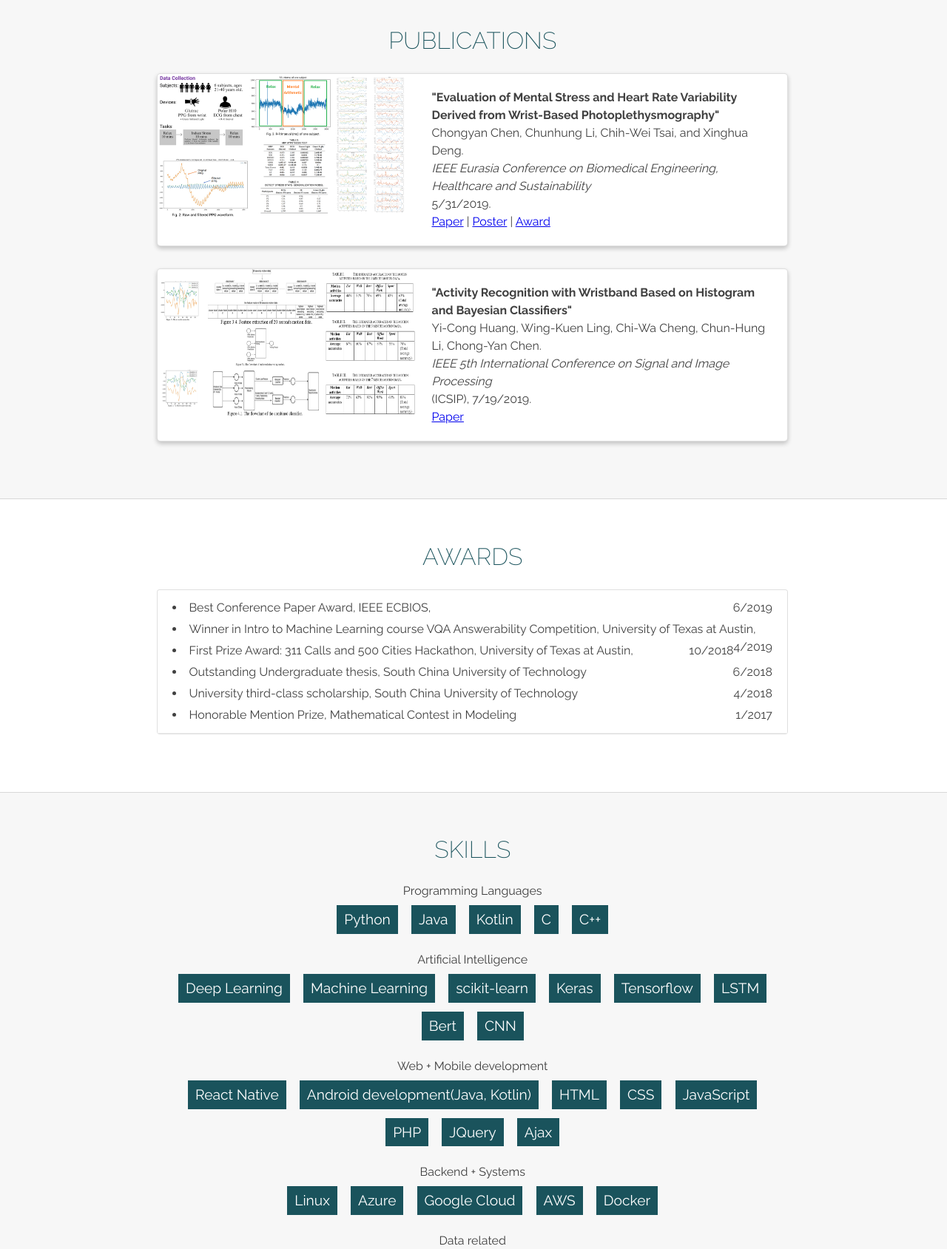
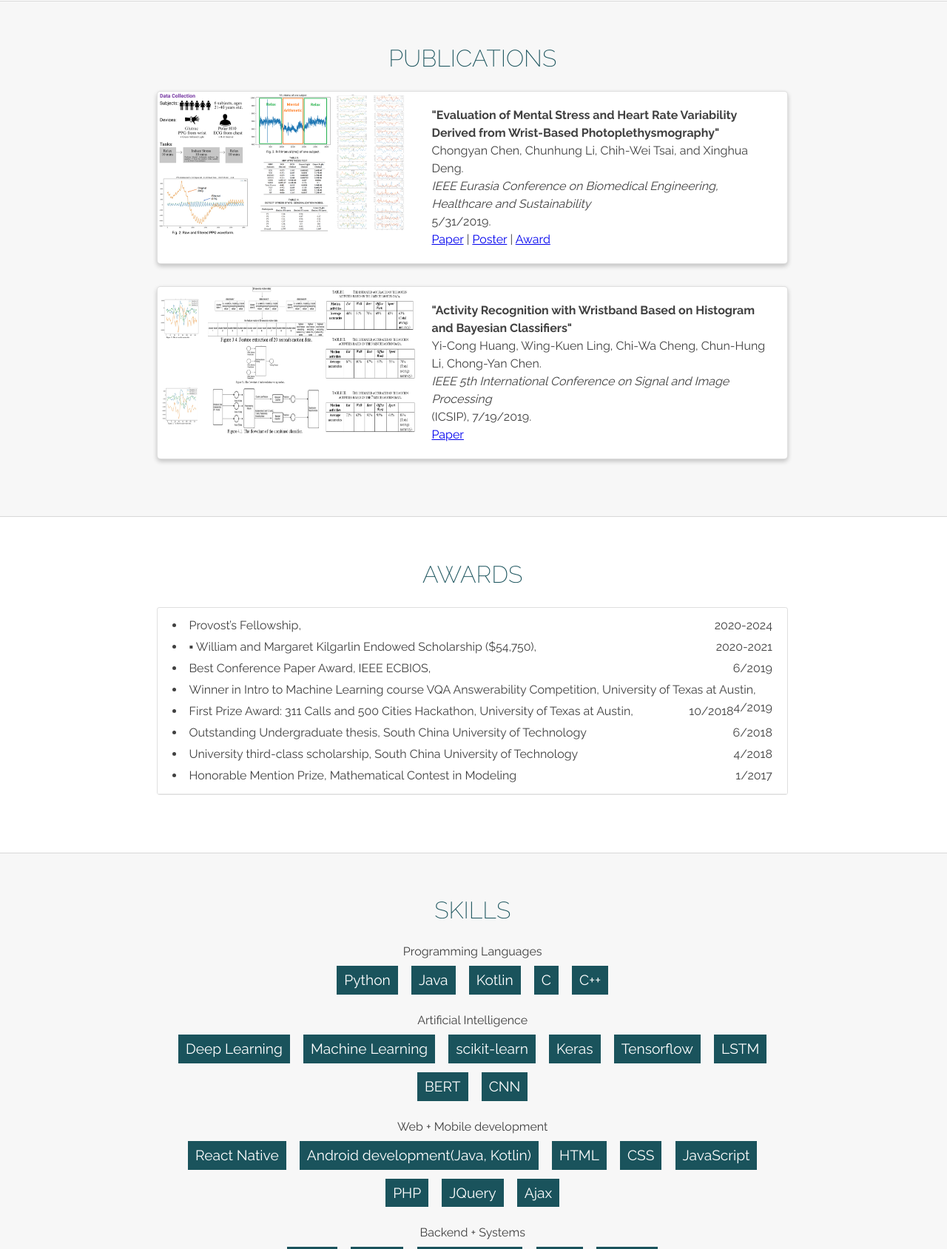
Before and after one commit to CCYChongyanChen/CCYChongyanChen.github.io, a PHP site: page / in a window 1280 px wide. Shown: the part 2121-3810 px from the top of the page at 74% size. Run offline with PHP 8.4, Linux system fonts and the light colour scheme.

Commit message:
update finished- portfolio assignment

```diff
--- a/index.html
+++ b/index.html
@@ -74,7 +74,7 @@
           </div>
           <div class="content-body">
             <p>Hi, I'm a master student at UT, majoring in Information Science. My research interest is HCI, Affective Computing(emotion AI) and Mobile Health. I would like
-              to help people measure, analyze, and improve their long-term mental health.
+              to help people measure, analyze, and improve their long-term mental health. I am skilled in Signal Processing, Data Analysis, Machine Learning, and is learning Deep Learning and Knowledge Graph recently.
               <a href="static/links/Chongyan_Chen_CV.pdf">Here is a link to my resume</a>.
               <br>
               I am self-disciplined and have great determination. Besides, I am creative, good at thinking outside of the box, and identifying potential solutions. I am always eager to learn and open to new things.
@@ -222,6 +222,8 @@
             <!-- Awards 1 -->
             <div class="card">
               <div class="card-header">
+                <li>Provost’s Fellowship, <span class="job-title">2020-2024</span></li>
+                <li>▪ William and Margaret Kilgarlin Endowed Scholarship ($54,750), <span class="job-title">2020-2021</span></li>
                 <li>Best Conference Paper Award, IEEE ECBIOS, <span class="job-title">6/2019</span></li>
                 <li>Winner in Intro to Machine Learning course VQA Answerability Competition, University of Texas at Austin, <span class="job-title">4/2019</span></li>
                 <li>First Prize Award: 311 Calls and 500 Cities Hackathon, University of Texas at Austin,<span class="job-title">10/2018</span></li>
@@ -262,7 +264,7 @@
                 <li class="li-skills">Keras</li>
                 <li class="li-skills">Tensorflow</li>
                 <li class="li-skills">LSTM</li>
-                <li class="li-skills">Bert</li>
+                <li class="li-skills">BERT</li>
                 <li class="li-skills">CNN</li>
             </ul>
             <ul class="ul-skills"> Web + Mobile development
@@ -290,6 +292,10 @@
                 <li class="li-skills"> NoSQL (MongoDB) </li>
                 <li class="li-skills"> Qlik </li>
             </ul>
+            <ul class="ul-skills"> Knowledge Graph
+                    <br>
+                    <li class="li-skills"> Gephi </li>
+                </ul>
             <ul class="ul-skills"> Others
                 <br>
                 <li class="li-skills"> Git </li>
@@ -303,6 +309,31 @@
                 <li class="li-skills"> Sketch </li>
                 <li class="li-skills"> InDesign </li>
                 <li class="li-skills"> Photoshop </li>
+            </ul>
+
+            <ul class="ul-skills"> Human Languages
+                    <br>
+                    <li class="li-skills"> Mandarin </li>
+                    <li class="li-skills"> English </li>
+                    <li class="li-skills"> Cantonese </li>
+            </ul>
+
+            <ul class="ul-skills"> Recently, I am learning the followings...
+                    <br>
+                    <li class="li-skills"> Explainable AI </li>
+                    <li class="li-skills"> Adversarial Attack </li>
+                    <li class="li-skills"> Network Compression </li>
+                    <li class="li-skills"> GAN </li>
+            </ul>
+
+            <ul class="ul-skills"> I plan to learn the followings in 3 months...
+                    <br>
+                    <li class="li-skills"> Transfer Learning</li>
+                    <li class="li-skills"> Auto-encoder</li>
+                    <li class="li-skills"> Meta Learning</li>
+                    <li class="li-skills"> Anomaly Detection</li>
+                    <li class="li-skills"> Life-Long Learning</li>
+                    <li class="li-skills"> Reinforcement Learning</li>
             </ul>
           </div>
         </div>
@@ -382,8 +413,7 @@
                 </div>
                 <div class="project-content">
                   <h4>Knowledge Graph and BioBERT for biomedical research</h4>
-                  <li>Conducted Name Entity Recognition and Relation Extraction on PubMed dataset using BioBERT. </li>
-                  <li>Created 7 drugs-centered knowledge graph using Gephi to analyze COVID-19 dataset.</li>
+                  <li>Conducted Name Entity Recognition and Relation Extraction on PubMed dataset and COVID-19 44K dataset using BioBERT. Created 7 drugs-centered knowledge graph based on PubMed using Gephi to recommend possible drugs for COVID-19. </li>
                  </div>
               </div>
 
@@ -410,7 +440,16 @@
                 <h4>VizWiz Project</h4>
                 <li> Developed the app with speech to text (DeepSpeech) and image quality detection algorithms.</li>
                 <li> Question Answerability: Extracted features for visual question’s answerability using OpenCV and Azure API; extracted text features using NLTK to predict answerability of a visual question.</li>
-                <li> Studying external Knowledge (knowledge base + image search engine) for VQA.</li>
+                <li> Master Thesis: Studying external Knowledge (knowledge base + image search engine) for VQA. The results show that including external knowledge can largely improve the accuracy of VQA and show a possibility of answering “unanswerable” questions (marked unanswerable by crowd workers). </li>
+                <details>
+                    <summary>Click here for more details: </summary>
+                    <ol>The field of computer vision has made significant advances in visual question answering (VQA) and image captioning. and image captioning Theha sophisticatedve proposed lots of fancy models, in use todaywhich works well on simple simple image captioning and VQA tasks but they perform poorly when the task requiresVQA or image captioning needs common sense or external knowledge. Previous research hasve explored Visual Question Answering (VQA) using awith knowledge base and iImage captioning usingwith reverse image search. However, there is a need for studies thatnone have explored the benefits of multi-source external knowledge for real tasks in these two areas and for real task. Besides, to our knowledge, we are the first research propose using image search by text for these two areas.
+                        <br><br>
+                        This thesis compares three kinds of external knowledge: knowledgebase, reverse image search, and search by text and evaluates them on two image captioning datasets: COCO-captions and VizWiz-captions as well as on three visual question answering datasets: VQA v2, VizWiz-VQA, and OK-VQA. The results show that including external knowledge can largely improve the accuracy of VQA. This research confirms that reverse image search is suitable for the image captioning task and suggests to explore knowledge base for image captioning. It also suggests that knowledge base is more suitable for traditional VQA while search by text is more suitable for VizWiz VQA dataset. Besides, the results show a possibility of answering visual questions using low-quality images or even answering “unanswerable” questions by using external knowledge. Our research provides greater understanding for the VizWiz Challenge and reveals a gap between traditional VQA/Image captioning task and real VQA/Image captioning task from the perspective of external knowledge.
+
+                        <img src="static/images/websites.png" width=1300>
+                    </ol>
+                    </details>
                 <a href="https://vizwiz.org/">VizWiz Websites</a>
                 <a href="https://www.ischool.utexas.edu/~dannag/IVC_Group.html">Our Image & Video Computing Group</a>
               </div>
--- a/static/css/style.css
+++ b/static/css/style.css
@@ -170,7 +170,9 @@ h2 {
   padding: .25rem 1.25rem;
   flex: 1 1 auto;
 }
-
+summary{
+    color:blue;
+}
 h4 {
   margin: 0;
   font-weight: 400;
@@ -209,10 +211,9 @@ h4 {
   padding: 1.25rem;
 
   display: flex;
-  justify-content: center;
+  justify-content: flex-start;
   flex-direction: column;
 }
-
 /*SKILLS*/
 .ul-skills {
   text-align: center;
```
Also changed, not shown: static/images/websites.png (added).
